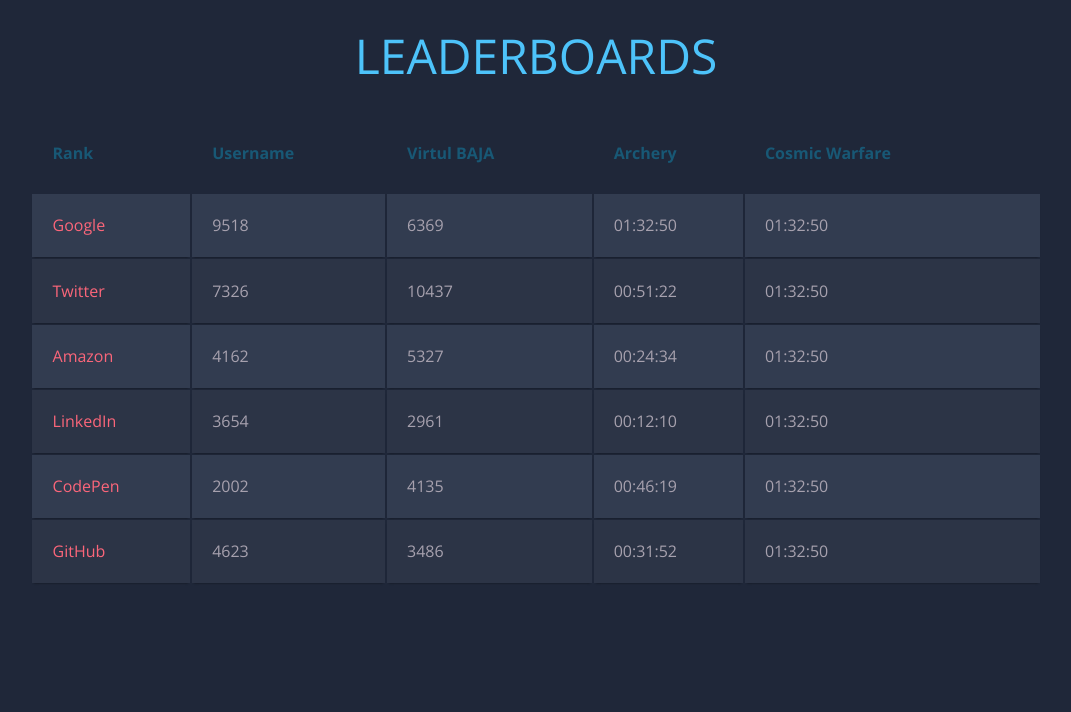
After one commit to ankanbal/csp203_project, a PHP site: page /leaderboards.php in a window 1280 px wide. The commit adds this page. Shown: the top 712 px of the page, without its empty margins (104-1175 px from the left). Run offline with PHP 8.4, Linux system fonts and the light colour scheme.

Commit message:
Add files via upload

```diff
--- /dev/null
+++ b/ld.css
@@ -0,0 +1,120 @@
+/*
+	Side Navigation Menu V2, RWD
+	===================
+	License:
+	https://goo.gl/EaUPrt
+	===================
+	Author: @PableraShow
+
+ */
+
+@charset "UTF-8";
+@import url(https://fonts.googleapis.com/css?family=Open+Sans:300,400,700);
+
+body {
+  font-family: 'Open Sans', sans-serif;
+  font-weight: 300;
+  line-height: 1.42em;
+  color:#A7A1AE;
+  background-color:#1F2739;
+}
+
+h1 {
+  font-size:3em;
+  font-weight: 300;
+  line-height:1em;
+  text-align: center;
+  color: #4DC3FA;
+}
+
+h2 {
+  font-size:1em;
+  font-weight: 300;
+  text-align: center;
+  display: block;
+  line-height:1em;
+  padding-bottom: 2em;
+  color: #FB667A;
+}
+
+h2 a {
+  font-weight: 700;
+  text-transform: uppercase;
+  color: #FB667A;
+  text-decoration: none;
+}
+
+.blue { color: #185875; }
+.yellow { color: #FFF842; }
+
+.container th h1 {
+	  font-weight: bold;
+	  font-size: 1em;
+  text-align: left;
+  color: #185875;
+}
+
+.container td {
+	  font-weight: normal;
+	  font-size: 1em;
+  -webkit-box-shadow: 0 2px 2px -2px #0E1119;
+	   -moz-box-shadow: 0 2px 2px -2px #0E1119;
+	        box-shadow: 0 2px 2px -2px #0E1119;
+}
+
+.container {
+	  text-align: left;
+	  overflow: hidden;
+	  width: 80%;
+	  margin: 0 auto;
+  display: table;
+  padding: 0 0 8em 0;
+}
+
+.container td, .container th {
+	  padding-bottom: 2%;
+	  padding-top: 2%;
+  padding-left:2%;
+}
+
+/* Background-color of the odd rows */
+.container tr:nth-child(odd) {
+	  background-color: #323C50;
+}
+
+/* Background-color of the even rows */
+.container tr:nth-child(even) {
+	  background-color: #2C3446;
+}
+
+.container th {
+	  background-color: #1F2739;
+}
+
+.container td:first-child { color: #FB667A; }
+
+.container tr:hover {
+   background-color: #464A52;
+-webkit-box-shadow: 0 6px 6px -6px #0E1119;
+	   -moz-box-shadow: 0 6px 6px -6px #0E1119;
+	        box-shadow: 0 6px 6px -6px #0E1119;
+}
+
+.container td:hover {
+  background-color: #FFF842;
+  color: #403E10;
+  font-weight: bold;
+
+  box-shadow: #7F7C21 -1px 1px, #7F7C21 -2px 2px, #7F7C21 -3px 3px, #7F7C21 -4px 4px, #7F7C21 -5px 5px, #7F7C21 -6px 6px;
+  transform: translate3d(6px, -6px, 0);
+
+  transition-delay: 0s;
+	  transition-duration: 0.4s;
+	  transition-property: all;
+  transition-timing-function: line;
+}
+
+@media (max-width: 800px) {
+.container td:nth-child(4),
+.container th:nth-child(4) { display: none; }
+}
--- /dev/null
+++ b/leaderboards.php
@@ -0,0 +1,80 @@
+<!DOCTYPE html>
+<html lang="en" >
+
+<head>
+  <meta charset="UTF-8">
+  <title><Table> Responsive</title>
+
+
+
+      <link rel="stylesheet" href="ld.css">
+
+
+</head>
+
+<body>
+
+
+  <h1 style="text-align: center;">LEADERBOARDS</h1>
+
+<table class="container">
+	<thead>
+		<tr>
+			<th><h1>Rank</h1></th>
+			<th><h1>Username</h1></th>
+			<th><h1>Virtul BAJA</h1></th>
+			<th><h1>Archery</h1></th>
+			<th><h1>Cosmic Warfare</h1></th>
+		</tr>
+	</thead>
+	<tbody>
+		<tr>
+			<td>Google</td>
+			<td>9518</td>
+			<td>6369</td>
+			<td>01:32:50</td>
+			<td>01:32:50</td>
+		</tr>
+		<tr>
+			<td>Twitter</td>
+			<td>7326</td>
+			<td>10437</td>
+			<td>00:51:22</td>
+			<td>01:32:50</td>
+		</tr>
+		<tr>
+			<td>Amazon</td>
+			<td>4162</td>
+			<td>5327</td>
+			<td>00:24:34</td>
+			<td>01:32:50</td>
+		</tr>
+    <tr>
+			<td>LinkedIn</td>
+			<td>3654</td>
+			<td>2961</td>
+			<td>00:12:10</td>
+			<td>01:32:50</td>
+		</tr>
+    <tr>
+			<td>CodePen</td>
+			<td>2002</td>
+			<td>4135</td>
+			<td>00:46:19</td>
+			<td>01:32:50</td>
+		</tr>
+    <tr>
+			<td>GitHub</td>
+			<td>4623</td>
+			<td>3486</td>
+			<td>00:31:52</td>
+			<td>01:32:50</td>
+		</tr>
+	</tbody>
+</table>
+
+
+
+</body>
+
+</html>
--- a/space.html
+++ b/space.html
@@ -10,7 +10,7 @@
     <br><br><br><br><br><br><br><br><br><br><br><br><br><br><br><br><br><br>
     <div>
   <section class="content">
-            <a href="https://g1504820.000webhostapp.com/space.html" alt="Special Offers" class="button ">
+            <a href="https://nitingames.000webhostapp.com/space.html" alt="Special Offers" class="button ">
               PLAY
             </a>
         </section>
```
Also changed, not shown: home.php (+71 -18 lines), login.php (+74 -8 lines), user.php (added, +38 -0 lines).
